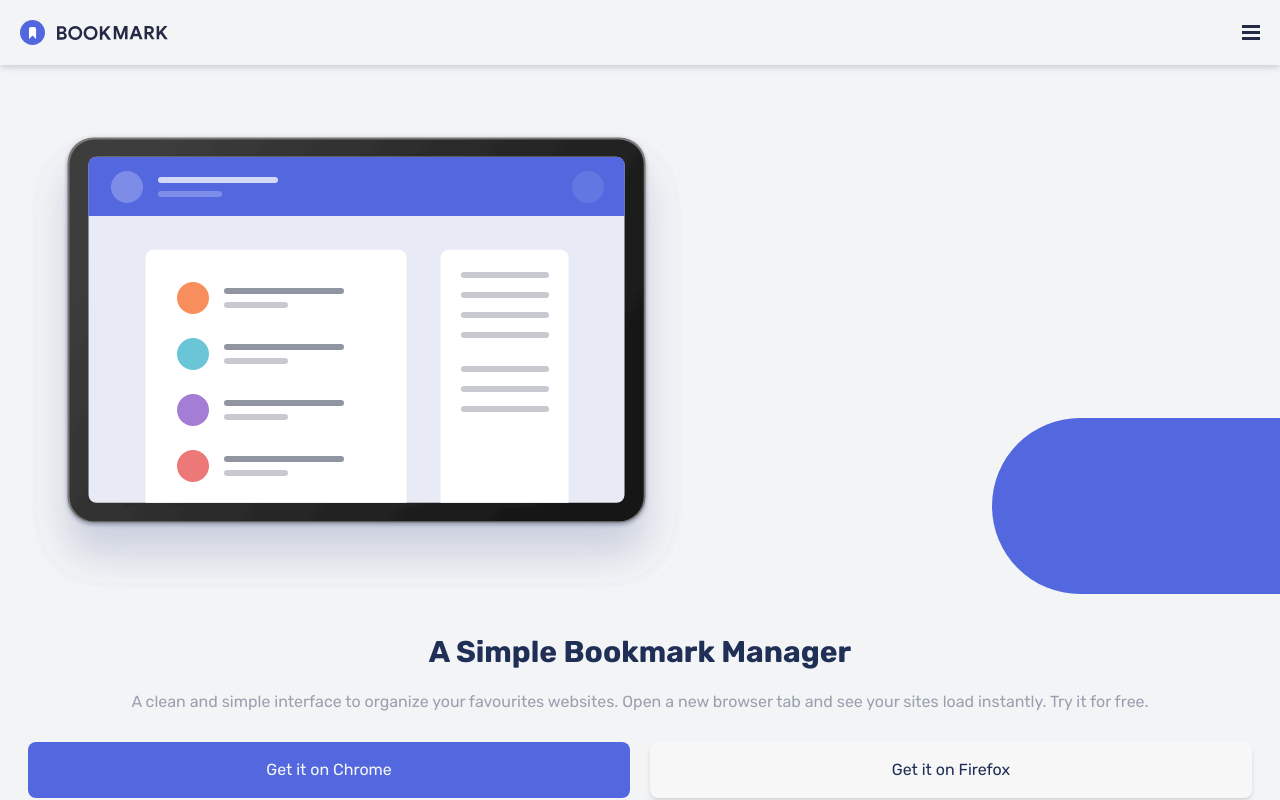
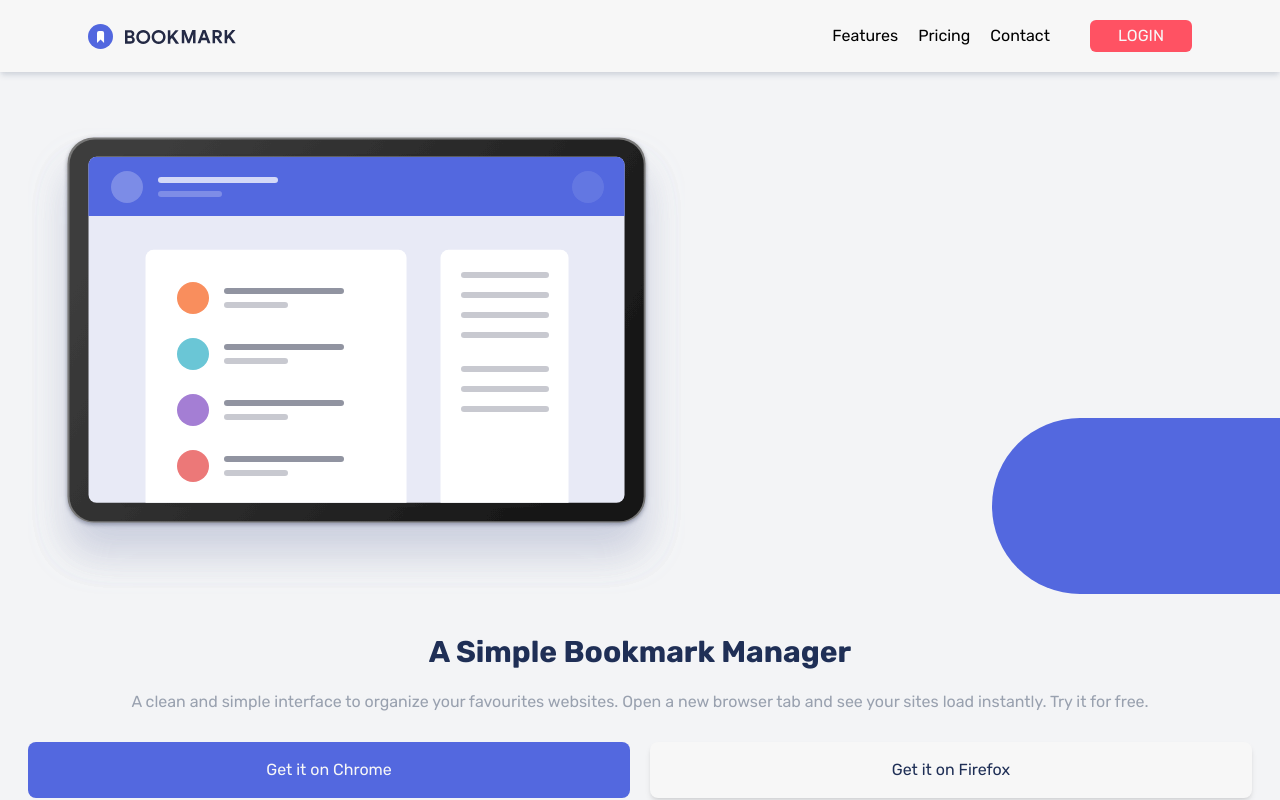
Before and after one commit to Diego2Drm/bookmark-landing-page, a React (Vite) app: page / in a window 1280 px wide. Shown: the top 800 px of the page. Built offline with nearby package versions, Linux system fonts and the light colour scheme.

Commit message:
Add desktop design for Header

```diff
--- a/src/components/Header/NavBar.jsx
+++ b/src/components/Header/NavBar.jsx
@@ -7,7 +7,7 @@ import { SocialMedia } from "../utils/SocialMedia";
 const NavBar = ({ isopen, handleClose }) => {
 
   return (
-    <section className={`${isopen ? 'block' : 'hidden'} w-full h-full bg-[#252b46] absolute z-30 top-0 left-0 px-7 pt-5 opacity-95`}>
+    <section className={`${isopen ? 'block' : 'hidden'} w-full h-screen bg-[#252b46] fixed z-30 px-7 pt-5 opacity-95 md:hidden`}>
       <div className="flex justify-between items-center mb-5 border-b-2 pb-7 border-gray-600">
         <LogoNav />
         <img src={IconCLose} alt="icon-close" onClick={handleClose}/>
@@ -17,7 +17,7 @@ const NavBar = ({ isopen, handleClose }) => {
           {
             links.map((link, i) => (
               <li key={i} className="w-full border-b-2 pb-5 border-gray-600 text-center">
-                <a href="#">{link.name}</a>
+                <a href={link.to}>{link.name}</a>
               </li>
             ))
           }
@@ -25,7 +25,7 @@ const NavBar = ({ isopen, handleClose }) => {
       </nav>
       <div className="mb-36">
         <button className="w-full bg-transparent border-2 border-[#f7f7f7] text-center p-5 mt-7 text-2xl text-[#f7f7f7] font-semibold rounded-lg tracking-widest">
-          <a href="#">LOGIN</a>
+          <a href="#login">LOGIN</a>
         </button>
       </div>
       <SocialMedia />
--- /dev/null
+++ b/src/components/Header/NavBarDesktop.jsx
@@ -0,0 +1,21 @@
+import React from "react";
+import { links } from "../utils/Links";
+
+const NavBarDesktop = () => {
+  return (
+    <section className="hidden md:flex gap-5 items-center">
+      <ul className="flex gap-5 mr-5">
+        {
+          links.map((link, i) => (
+            <li key={i}><a href={link.to}>{link.name}</a></li>
+          ))
+        }
+      </ul>
+
+      <button className="bg-Red-400 rounded-md text-Grey-50 px-7 py-1"><a href="#login">LOGIN</a></button>
+    </section>
+  )
+
+}
+
+export { NavBarDesktop };
--- a/src/components/Header/index.jsx
+++ b/src/components/Header/index.jsx
@@ -1,22 +1,25 @@
-import React from "react";
+import React, { useState } from "react";
 import Logo from "../../assets/images/logo-bookmark.svg"
 import IconHamburger from "../../assets/images/icon-hamburger.svg"
 import { NavBar } from "./NavBar";
+import { NavBarDesktop } from "./NavBarDesktop";
 
 const Header = () => {
-  const [ isOpen, setIsopen] = React.useState(false)
+  const [isOpen, setIsopen] = useState(false)
 
   const handleOpen = () => {
     setIsopen(!isOpen)
   }
   return (
     <>
-      <header className="shadow-md shadow-gray-300 flex justify-between items-center fixed w-full left-0 top-0 p-5 z-20">
+      <header className="shadow-md shadow-gray-300 flex justify-between items-center fixed w-full left-0 top-0 p-5 z-20 bg-Grey-50 md:px-22">
         <img src={Logo} alt="Logo" />
-        <img src={IconHamburger} alt="icon-hamburger" onClick={handleOpen}/>
+        <img src={IconHamburger} alt="icon-hamburger" onClick={handleOpen} className="md:hidden" />
+
+        <NavBarDesktop />
       </header>
 
-      <NavBar isopen={isOpen} handleClose={handleOpen}/>
+      <NavBar isopen={isOpen} handleClose={handleOpen} />
     </>
   )
 }
```
